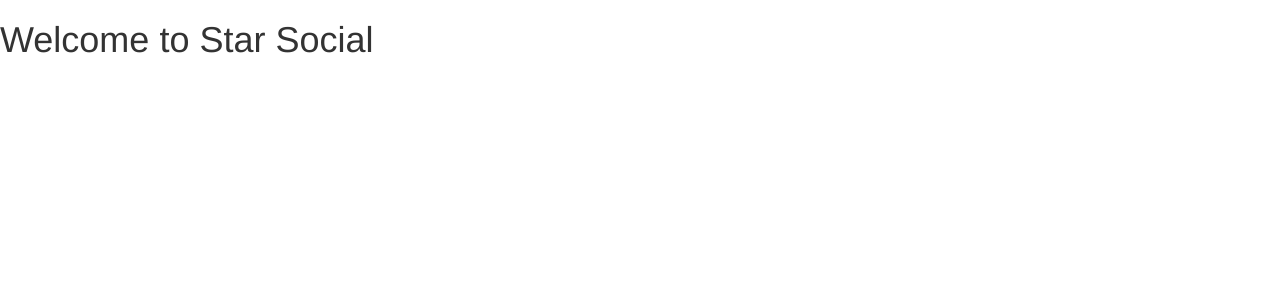
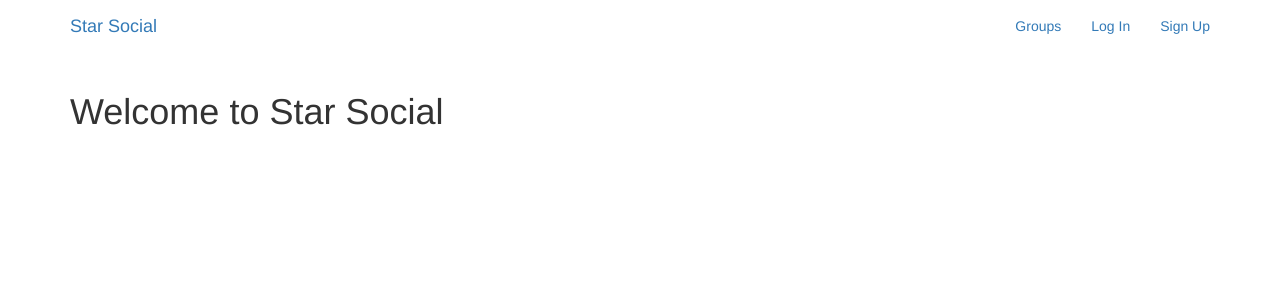
Before and after one commit to VeronicaGomes/Python-and-Django-Full-Stack-Web-Developer-Bootcamp, a Django app: page / in a window 1280 px wide. Shown: the top 300 px of the page. Run offline with Django 3.2, Linux system fonts and the light colour scheme; some libraries are stand-ins or nearby versions.

Commit message:
create navbar in base.html

```diff
--- a/DJANGO/SOCIAL_CLONE_PROJECT/simplesocial/templates/base.html
+++ b/DJANGO/SOCIAL_CLONE_PROJECT/simplesocial/templates/base.html
@@ -6,6 +6,8 @@
     <title>Star Social</title>
 
     <!-- Bootstrap 3 -->
+    <!-- I'm using Bootstrap 3 instead of 4 because when this course was created
+         Bootstrap 4 was not out yet -->
     <link rel="stylesheet" href="https://maxcdn.bootstrapcdn.com/bootstrap/3.3.7/css/bootstrap.min.css" integrity="sha384-BVYiiSIFeK1dGmJRAkycuHAHRg32OmUcww7on3RYdg4Va+PmSTsz/K68vbdEjh4u" crossorigin="anonymous">
 
     <link rel="stylesheet" href="https://maxcdn.bootstrapcdn.com/bootstrap/3.3.7/css/bootstrap-theme.min.css" integrity="sha384-rHyoN1iRsVXV4nD0JutlnGaslCJuC7uwjduW9SVrLvRYooPp2bWYgmgJQIXwl/Sp" crossorigin="anonymous">
@@ -21,9 +23,33 @@
   </head>
   <body>
 
-    {% block content %}
+    <nav class="navbar mynav" role='navigation' id='navbar'>
+      <div class="container">
+        <!-- Navbar brand -->
+        <a class="navbar-brand mynav" href="{% url 'home' %}">Star Social</a>
+        <!-- Rest of navbar itens -->
+        <ul class="nav navbar-nav navbar-right">
+          <!-- If logged in -->
+          {% if user.is_authenticated %}
+            <li><a href="#">Post</a></li>
+            <li><a href="#">Groups</a></li>
+            <li><a href="#">Create Group</a></li>
+            <li><a href="{% url 'accounts:logout' %}">Log Out</a></li>
+          {% else %}
+            <li><a href="#">Groups</a></li>
+            <li><a href="{% url 'accounts:login' %}">Log In</a></li>
+            <li><a href="{% url 'accounts:signup' %}">Sign Up</a></li>
+          {% endif %}
 
-    {% endblock %}
+        </ul>
+      </div>
+    </nav>
+
+    <div class="container mycontent">
+      {% block content %}
+
+      {% endblock %}
+    </div>
 
   </body>
 </html>
```
